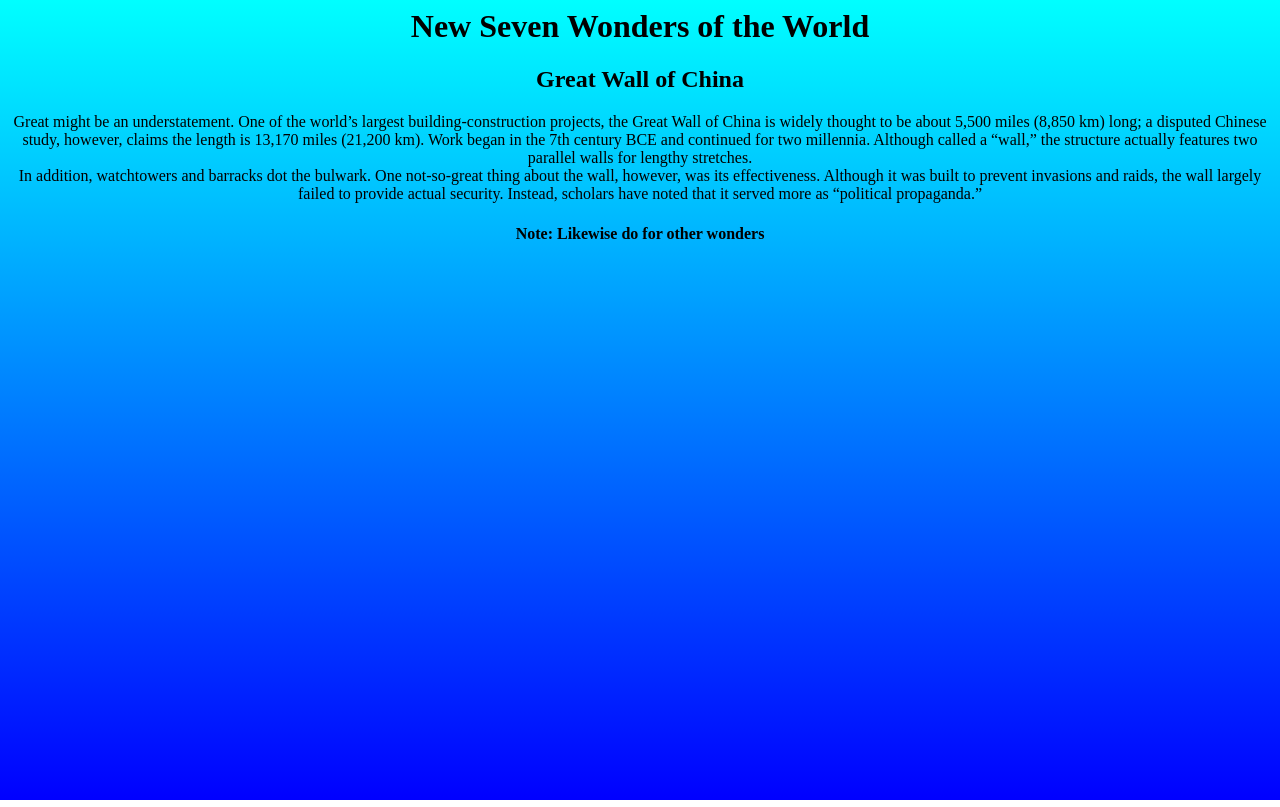
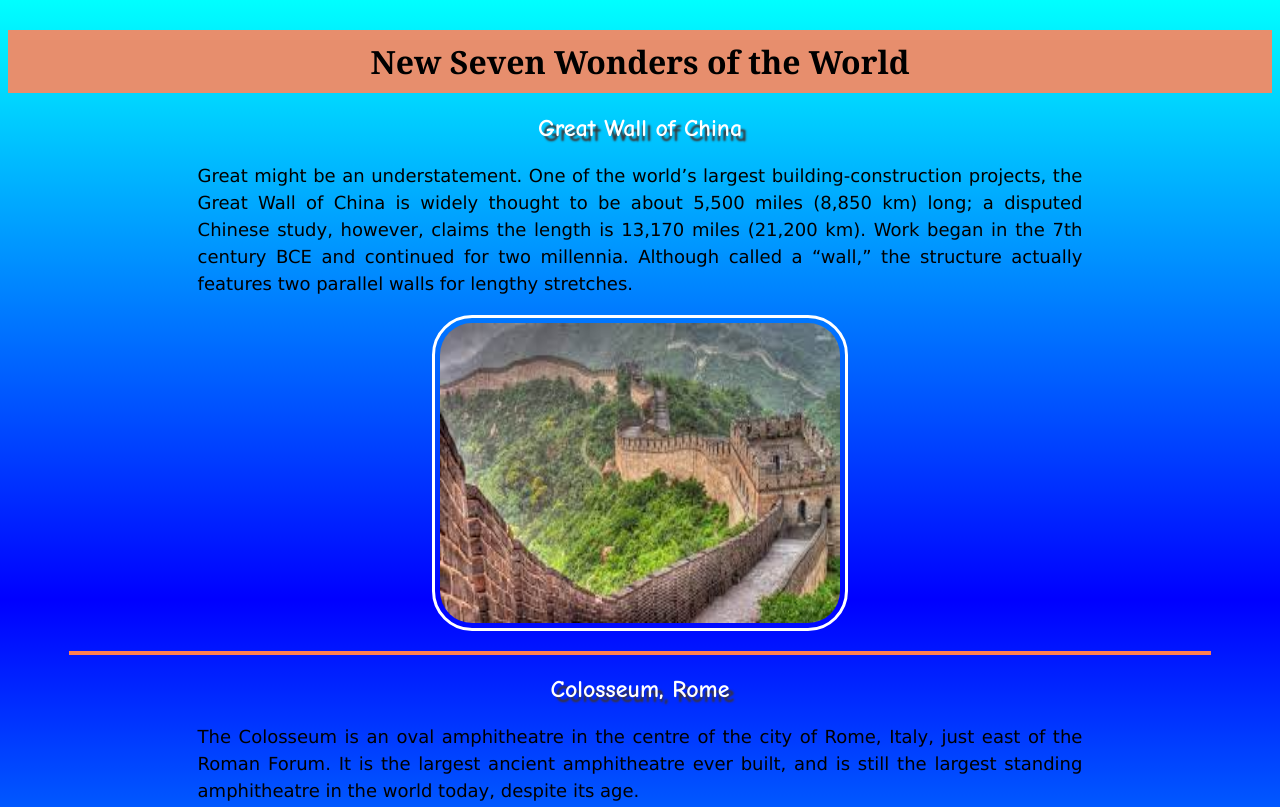
Before and after one commit to AshwiniChin/Seven-Wonders, a plain HTML site: page index.html in a window 1280 px wide. Shown: the top 807 px of the page. Drawn offline with Linux system fonts and the light colour scheme.

Commit message:
Add files via upload

```diff
--- a/index.html
+++ b/index.html
@@ -1,31 +1,40 @@
 <html>
+
 <head>
     <title>New Seven Wonders of the World</title>
     <link rel="stylesheet" href="style.css">
     <script src="main.js"></script>
 </head>
+
 <body>
-        <h1 id = "h1" onclick = "changeColor()">New Seven Wonders of the World</h1>
+    <h1 id="h1" onclick="changeColor()">New Seven Wonders of the World</h1>
+
     <h2>Great Wall of China</h2>
 
-
-  <p>  Great might be an understatement.
+    <p> Great might be an understatement.
         One of the world’s largest building-construction projects,
         the Great Wall of China is widely thought to be about
         5,500 miles (8,850 km) long; a disputed Chinese study,
         however, claims the length is 13,170 miles (21,200 km).
         Work began in the 7th century BCE and continued for two millennia.
         Although called a “wall,” the structure actually features two parallel walls for lengthy stretches.
+
+    </p>
     <br>
-     In addition, watchtowers and barracks dot the bulwark.
-     One not-so-great thing about the wall, however, was its
-     effectiveness. Although it was built to prevent invasions
-     and raids, the wall largely failed to provide actual security.
-     Instead, scholars have noted that it served more as
-     “political propaganda.”</p>
+    <img class="wonders" src="great wall of chaina.jpg">
+    <hr>
+    <h2>Colosseum, Rome</h2>
 
-    <h4> Note: Likewise  do for other wonders</h4>
+    <p> The Colosseum is an oval amphitheatre in the centre of the city of Rome,
+        Italy, just east of the Roman Forum. It is the largest ancient
+        amphitheatre ever built, and is still the
+        largest standing amphitheatre in the world today, despite its age.
+    </p>
+    <br>
+    <img class="wonders" src="Colosseum-Rome-Italy.webp">
+    <h4> Note: Likewise do for the other wonders</h4>
 
 
 </body>
+
 </html>
--- a/main.js
+++ b/main.js
@@ -1,3 +1,4 @@
 function changeColor(){
     document.getElementById("h1").style.color="White";
+    document.getElementById("h1").style.backgroundColor="purple";
 }
--- a/style.css
+++ b/style.css
@@ -1,5 +1,39 @@
 body{
-    background:linear-gradient(aqua, blue);
+    background:linear-gradient(aqua, blue,aqua);
     text-align: center;
     background-repeat:no-repeat;
 }
+h1{
+    font-family: Georgia;
+    font-weight: bold;
+    margin-top: 30px;
+    background-color: rgb(231, 142, 109);
+    padding: 10px;
+}
+
+h2{
+    color: white;
+    font-family: comic sans ms;
+    font-weight: bold;
+    text-shadow: 5px 5px 2px rgb(59, 52, 52);
+}
+.wonders{
+    width: 400px;
+    height: 300px;
+    border: 3px solid white;
+    padding: 5px;
+    border-radius: 40px;
+}
+p{
+    font-size: 18px;
+    max-width: 70%;
+    margin:auto;
+    line-height: 1.5;
+    text-align: justify;
+    font-family: Verdana;
+}
+hr{
+    width: 90%;
+    margin-top: 20px;
+    border: 2px solid coral;
+}
```
Also changed, not shown: Colosseum-Rome-Italy.webp (added), great wall of chaina.jpg (added). Lines whose indentation alone changed are shown as unchanged.
